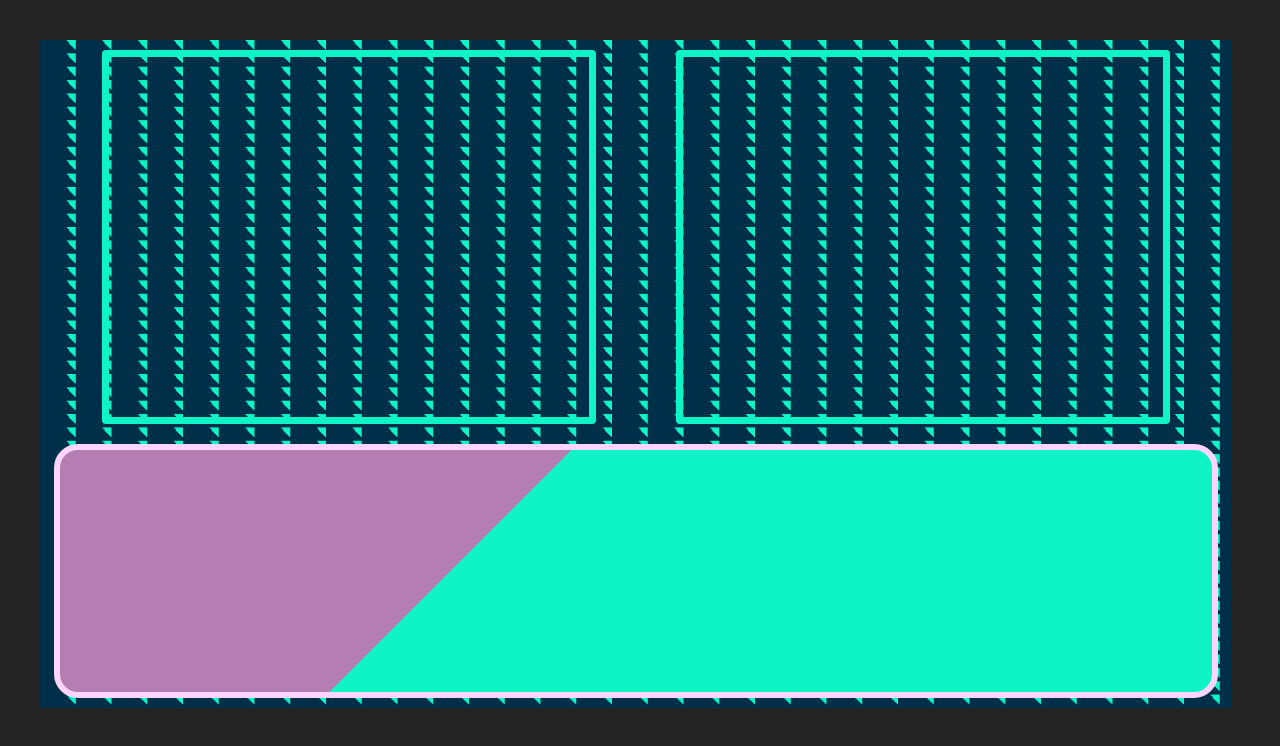
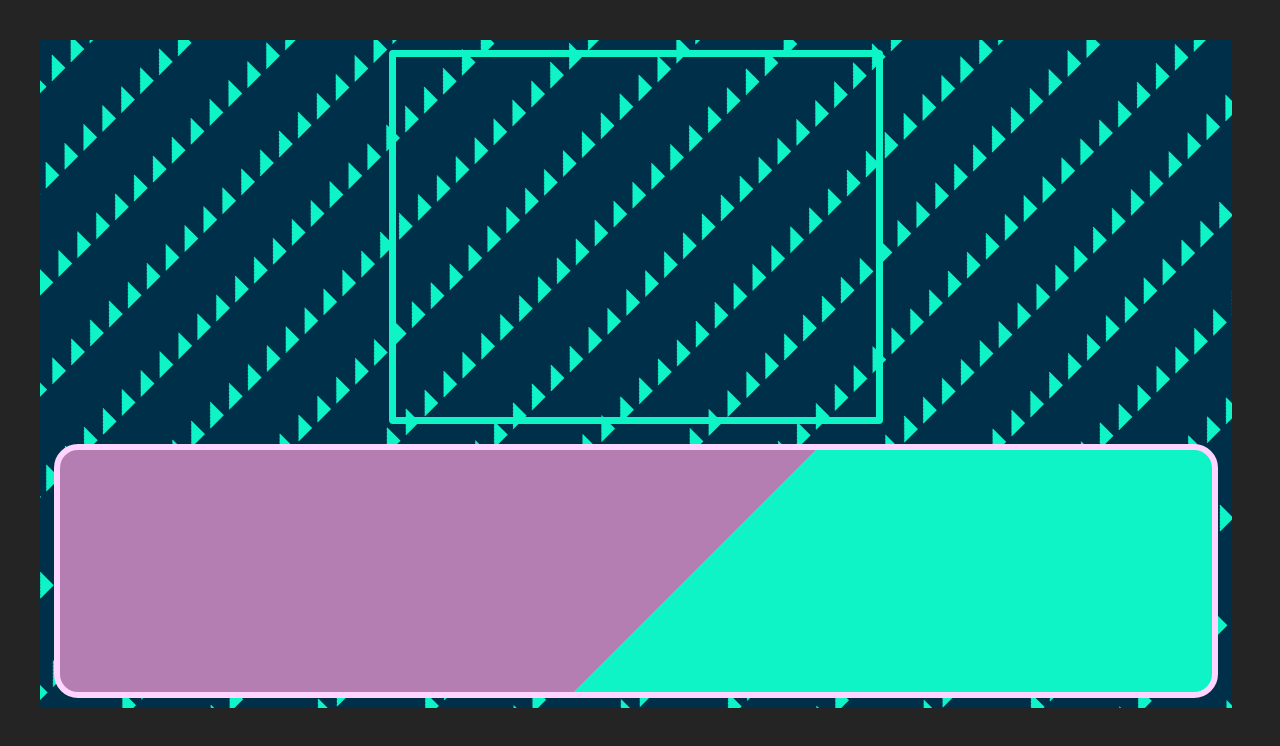
Before and after one commit to TaoMaru/couch-overlay, a React (Vite) app: page /solo-sm64 in a window 1280 px wide. Shown: the top 746 px of the page. Built offline with nearby package versions, Linux system fonts and the light colour scheme.

Commit message:
Add routes, change cam background, add soloSM64 page

```diff
--- a/index.html
+++ b/index.html
@@ -7,7 +7,7 @@
     <title>Couch</title>
   </head>
   <body>
-    <div id="root"></div>
+    <div id="root" class="center-center-content"></div>
     <script type="module" src="/src/main.jsx"></script>
   </body>
 </html>
--- a/package.json
+++ b/package.json
@@ -24,6 +24,7 @@
     "eslint-plugin-react-hooks": "^4.6.0",
     "eslint-plugin-react-refresh": "^0.4.5",
     "gh-pages": "^6.1.1",
+    "react-router-dom": "^6.22.1",
     "vite": "^5.0.8"
   },
   "homepage": "https://taomaru.github.io/couch-overlay/"
--- a/src/App.css
+++ b/src/App.css
@@ -12,13 +12,14 @@
   background-color: var(--prussian-blue);
   padding: 10px 20px;
   gap: 20px;
+  position: relative;
+  overflow: hidden;
   /* border: 5px dashed var(--aquamarine);
   border-style: dotted; */
-  background-image:
-  linear-gradient(45deg, var(--prussian-blue) 10%, var(--prussian-blue) 80%, var(--aquamarine) 80%, var(--aquamarine) 85%);
+
+
   /* background-position: top; */
-  background-size: 3% 2%;
-  background-repeat: repeat;
+
 
   /* background-image: linear-gradient(to bottom, var(--prussian-blue) 0 10%, var(--aquamarine) 0%);
   background-position: left;
@@ -26,10 +27,22 @@
   background-repeat: repeat-y;  */
 }
 
+.background-container {
+  width: 200%;
+  height: 200%;
+  background-image:
+  linear-gradient(45deg, var(--prussian-blue) 10%, var(--prussian-blue) 80%, var(--aquamarine) 80%, var(--aquamarine) 85%);
+  background-size: 3% 2%;
+  background-repeat: repeat;
+  position: absolute;
+  transform: rotateZ(45deg);
+}
+
 .sm64-gameplay-row {
   gap: 80px;
   width: 100%;
   height: 60%;
+  z-index: 2;
 }
 
 .overlay-bottom-row {
@@ -38,6 +51,7 @@
   background: linear-gradient(45deg, var(--chalk-violet), var(--aquamarine));
   background-repeat: no-repeat;
   animation: stripeSlide 4s infinite ease-in-out;
+  z-index: 2;
 }
 
 .center-center {
@@ -58,19 +72,29 @@
   height: 40%;
   border-radius: 24px;
   border: 6px var(--chalk-pink) solid;
-	background: linear-gradient(-45deg, var(--aquamarine) 0%, var(--aquamarine) 20%, var(--chalk-violet) 20%,
+	/* background: linear-gradient(-45deg, var(--aquamarine) 0%, var(--aquamarine) 20%, var(--chalk-violet) 20%,
                                   var(--chalk-violet) 30%, var(--aquamarine) 30%, var(--aquamarine) 40%,
                                   var(--chalk-violet) 40%, var(--chalk-violet) 50%, var(--aquamarine) 50%,
-                                  var(--aquamarine) 100%);
+                                  var(--aquamarine) 100%); /*big stripes*/
+
+ background: linear-gradient(-45deg, var(--aquamarine) 0%, var(--aquamarine) 50%, var(--chalk-violet) 50%,
+                                  var(--chalk-violet) 60%, var(--aquamarine) 60%, var(--aquamarine) 70%,
+                                  var(--chalk-violet) 70%, var(--chalk-violet) 72%, var(--aquamarine) 72%,
+                                  var(--aquamarine) 74%, var(--chalk-violet) 74%, var(--chalk-violet) 76%,
+                                  var(--aquamarine) 76%, var(--aquamarine) 100%); /*small to big stripes*/
+
 	background-size: 600% 600%;
-	animation: gradient 18s linear infinite reverse;
+	animation: gradient 18s linear infinite;
+  animation-direction: normal;
+  animation-fill-mode: backwards;
+  z-index: 2;
 }
 
 @keyframes gradient {
 	0% {
 		background-position: 0% 50%;
 	}
-	50% {
+	100% {
 		background-position: 100% 100%;
 	}
 	/* 100% {
@@ -91,10 +115,10 @@
   0% {
     background-position: 0% 50%;
   }
-  50% {
+  100% {
     background-position: 50% 0%;
   }
-  100% {
+  /* 100% {
     background-position: 0% 50%;
-  }
+  } */
 }
--- a/src/App.jsx
+++ b/src/App.jsx
@@ -1,19 +1,21 @@
 import { useState } from 'react'
 import './App.css'
 import SM64GameplayBox from './components/SM64GameplayBox/SM64GameplayBox'
+import { BrowserRouter, Routes, Route } from 'react-router-dom'
+import Home from './pages/Home/Home'
+import SoloSM64 from './pages/SoloSM64/SoloSM64'
 
 function App() {
   const [count, setCount] = useState(0)
 
   return (
     <>
-      <div className="overlay-container column-center-center">
-        <div className="center-center sm64-gameplay-row">
-          <SM64GameplayBox />
-          <SM64GameplayBox />
-        </div>
-        <div className="center-center gradient-test"></div>
-      </div>
+    <BrowserRouter>
+      <Routes>
+        <Route path="/" element={<Home/>}/>
+        <Route path="/solo-sm64" element={<SoloSM64/>} />
+      </Routes>
+    </BrowserRouter>
     </>
   )
 }
--- a/src/components/SM64GameplayBox/styles.css
+++ b/src/components/SM64GameplayBox/styles.css
@@ -1,6 +1,8 @@
 .sm64-gameplay-box {
     width: 480px;
     height: 360px;
+    /* width: 770px;
+    height: 552px; */
     border: 7px var(--aquamarine) solid;
     border-radius: 4px;
     box-sizing: content-box;
--- /dev/null
+++ b/src/pages/Home/Home.jsx
@@ -0,0 +1,18 @@
+import SM64GameplayBox from "../../components/SM64GameplayBox/SM64GameplayBox"
+
+const Home = () => {
+    return (
+        <>
+          <div className="overlay-container column-center-center">
+            <div className="background-container"></div>
+            <div className="center-center sm64-gameplay-row">
+              <SM64GameplayBox />
+              <SM64GameplayBox />
+            </div>
+            <div className="center-center gradient-test"></div>
+          </div>
+        </>
+      )
+}
+
+export default Home
--- /dev/null
+++ b/src/pages/SoloSM64/SoloSM64.jsx
@@ -0,0 +1,17 @@
+import SM64GameplayBox from "../../components/SM64GameplayBox/SM64GameplayBox"
+
+const SoloSM64 = () => {
+    return (<>
+         <div className="overlay-container column-center-center">
+          <div className="background-container"></div>
+          <div className="center-center sm64-gameplay-row">
+            <SM64GameplayBox />
+
+          </div>
+          <div className="center-center gradient-test"></div>
+        </div>
+        </>
+    )
+}
+
+export default SoloSM64
```
Also changed, not shown: 1 other file (tests, documents, lock files or other folders).
